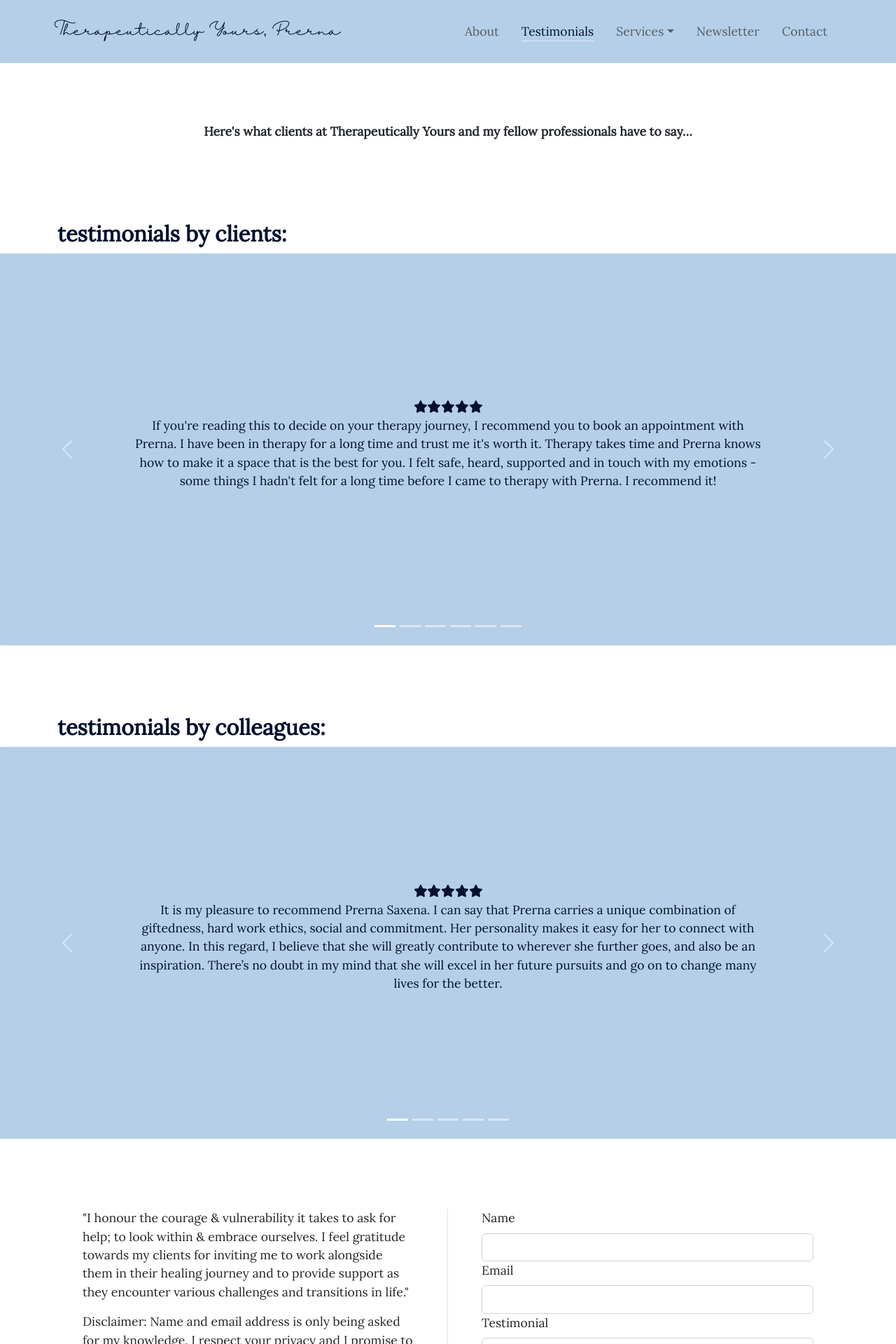
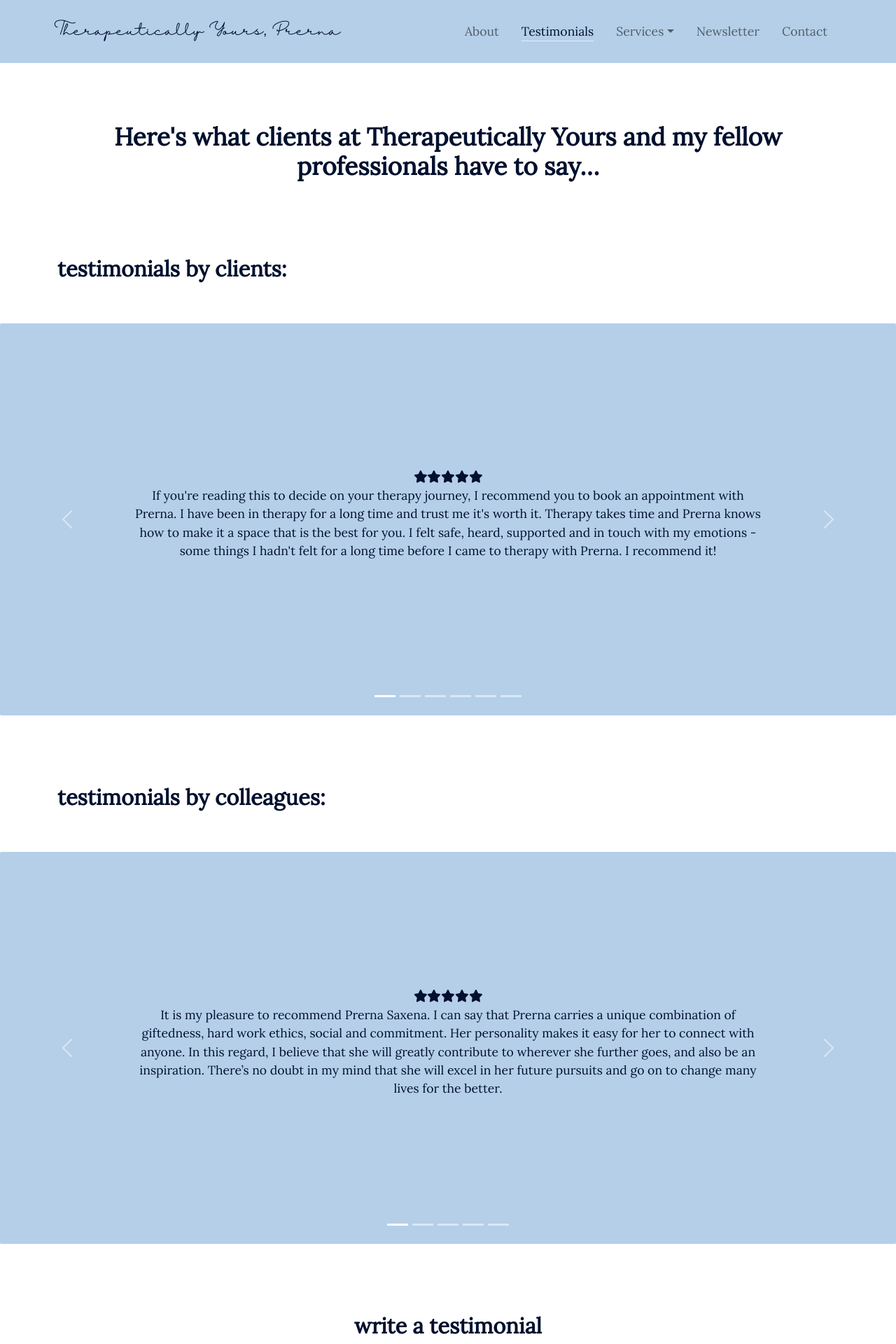
Before and after one commit to TapasyaKalra/prerna-saxena, a React (Create React App) app: page /testimonials in a window 1280 px wide. Shown: the top 1920 px of the page at 70% size. Built offline with nearby package versions, Linux system fonts and the light colour scheme.

Commit message:
updating content of testimonials page

```diff
--- a/src/components/Testimonials.js
+++ b/src/components/Testimonials.js
@@ -61,10 +61,10 @@ function Testimonials() {
 		<>
 			<div className="container m-top-100 m-bottom-100">
 				<div className="row">
-					<p className="fw-bold text-center">
+					<h2 className="fw-bold text-center">
 						Here's what clients at Therapeutically Yours and my
 						fellow professionals have to say…
-					</p>
+					</h2>
 				</div>
 			</div>
 			{/* client testimonials */}
@@ -73,7 +73,7 @@ function Testimonials() {
 					<h3 className="fw-bold"> testimonials by clients:</h3>
 				</div>
 			</div>
-			<div className="container-fluid testimonials m-bottom-100">
+			<div className="container-fluid testimonials m-bottom-100 m-top-50">
 				<div className="row justify-content-center">
 					<div className="col-12 px-0 ">
 						<TestimonialCarousel type="client" />
@@ -86,23 +86,31 @@ function Testimonials() {
 					<h3 className="fw-bold"> testimonials by colleagues:</h3>
 				</div>
 			</div>
-			<div className="container-fluid testimonials m-bottom-100">
+			<div className="container-fluid testimonials m-top-50 m-bottom-100">
 				<div className="row justify-content-center">
 					<div className="col-12 px-0 ">
 						<TestimonialCarousel type="colleague" />
 					</div>
 				</div>
 			</div>
+			{/* write a testimonial */}
 			<div className="container">
 				<div className="row m-top-100">
+					<h3 className="fw-bold text-center">write a testimonial</h3>
+				</div>
+				<div className="row m-top-50">
 					<div className="col-12 col-md-6 px-5 border-end">
 						<p>
-							"I honour the courage & vulnerability it takes to
-							ask for help; to look within & embrace ourselves. I
-							feel gratitude towards my clients for inviting me to
-							work alongside them in their healing journey and to
-							provide support as they encounter various challenges
-							and transitions in life."
+							If you're a client who has been in the therapeutic
+							process with me, or a colleague who has worked
+							together in any professional capacity, please leave
+							a testimonial in the box. I'll be happy to hear from
+							you. Disclaimer: Name and email address is only
+							being asked for my knowledge. I respect your privacy
+							and promise to maintain it. When the testimonial is
+							shared on the website, social media or any other
+							platform for professional purposes, your name will
+							always remain anonymous.
 						</p>
 						<p>
 							Disclaimer: Name and email address is only being
@@ -112,7 +120,6 @@ function Testimonials() {
 							or for other professional purposes, your name will
 							always be marked as 'Client'.
 						</p>
-						<p>Looking forward to reading your responses.</p>
 					</div>
 					<div className="col-12 col-md-6 px-5">
 						<form onSubmit={handleSubmit}>
```
